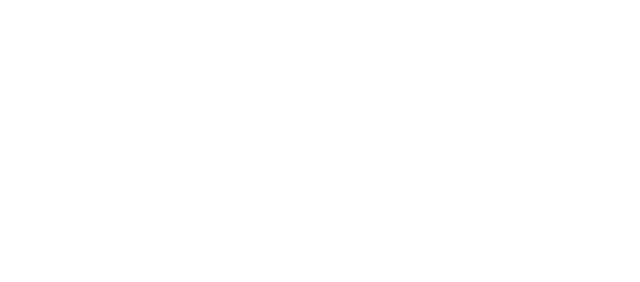
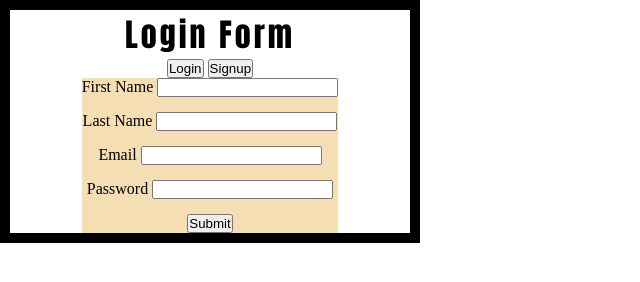
Before and after one commit to Agpancho360/Day1FullStack, a plain HTML site: page index.html in a window 1280 px wide. Shown: the whole page, without its empty margins (0-640 px from the left). Drawn offline with Linux system fonts and the light colour scheme.

Commit message:
created base of signup/login component

```diff
--- a/index.html
+++ b/index.html
@@ -5,11 +5,50 @@
     <meta charset="UTF-8">
     <meta http-equiv="X-UA-Compatible" content="IE=edge">
     <meta name="viewport" content="width=device-width, initial-scale=1.0">
+    <link rel="stylesheet" href="style.css">
     <title>Login/Sign up Sample</title>
 </head>
 
 <body>
-
+    <div class="container">
+        <h1>Login Form</h1>
+        <div class="formSwitcher">
+            <button>Login</button>
+            <button>Signup</button>
+        </div>
+        <div class="form">
+            <form class="login-form">
+                <div>
+                    <label for="userEmail">Email</label>
+                    <input type="email" id="userEmail" name="userEmail">
+                </div>
+                <div>
+                    <label for="user_password">Password</label>
+                    <input type="password" id="password" name="userPassword">
+                </div>
+                <input type="submit">
+            </form>
+            <form class="signup-form">
+                <div>
+                    <label for="firstName">First Name</label>
+                    <input type="text" id="firstName" name="firstName">
+                </div>
+                <div>
+                    <label for="lastName">Last Name</label>
+                    <input type="text" id="lastName" name="lastName">
+                </div>
+                <div>
+                    <label for="userEmail">Email</label>
+                    <input type="email" id="userEmail" name="userEmail">
+                </div>
+                <div>
+                    <label for="user_password">Password</label>
+                    <input type="password" id="password" name="userPassword">
+                </div>
+                <input type="submit">
+            </form>
+        </div>
+    </div>
 </body>
 
 </html>
--- a/style.css
+++ b/style.css
@@ -0,0 +1,43 @@
+* {
+    margin: 0;
+    padding: 0;
+}
+
+/*Form Container*/
+.container {
+    border-color: black;
+    border-style: solid;
+    border-width: 10px;
+    width: 400px;
+    display: flex;
+    flex-direction: column;
+    justify-content: center;
+    align-items: center;
+}
+
+/*Login/Signup Header*/
+.container h1 {
+    font-family: Impact, Haettenschweiler, 'Arial Narrow Bold', sans-serif;
+    letter-spacing: 3px;
+}
+
+/*form styling*/
+.form form {
+    display: flex;
+    justify-content: space-between;
+    flex-direction: column;
+    align-items: center;
+    background-color: wheat;
+}
+
+.form form div {
+    padding-bottom: 15px;
+}
+
+.form .login-form {
+    display: none;
+}
+
+.form .signup-form {
+    visibility: visible;
+}
```
